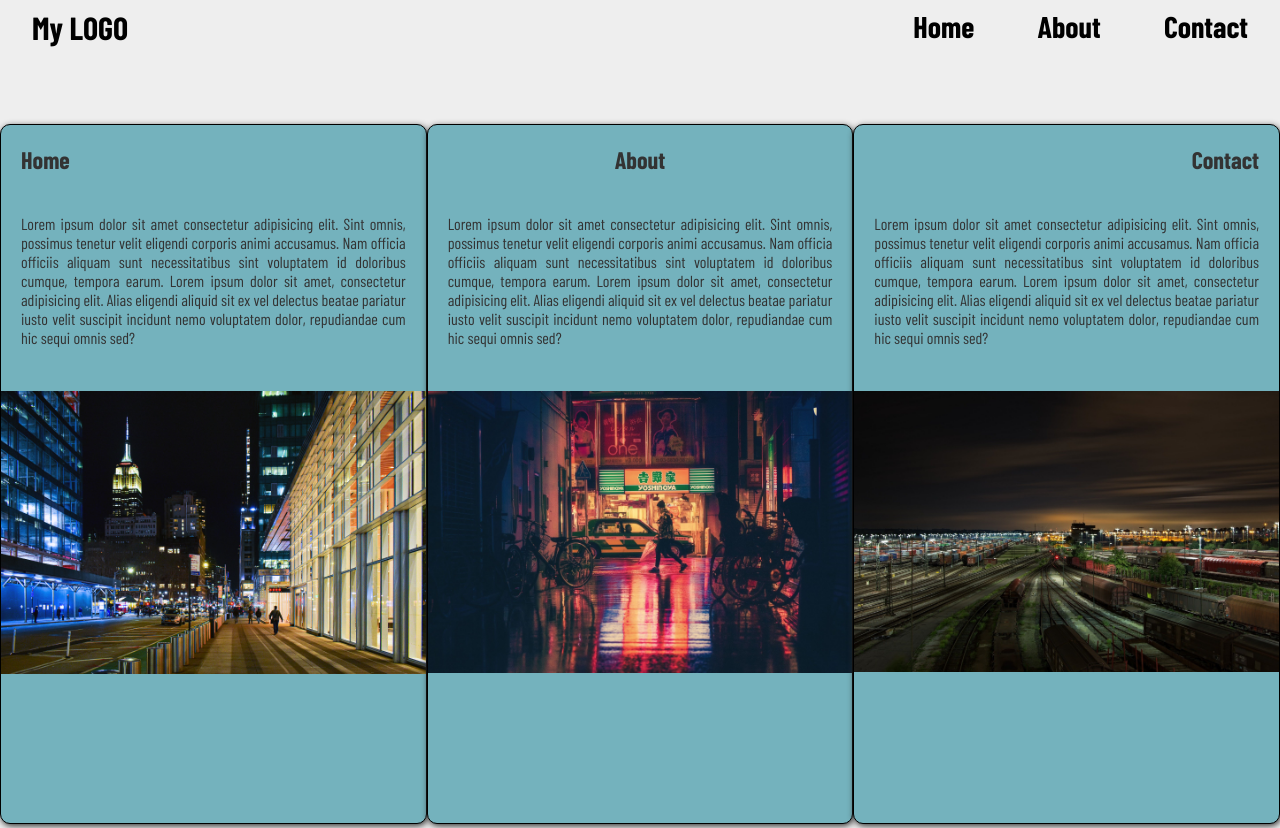
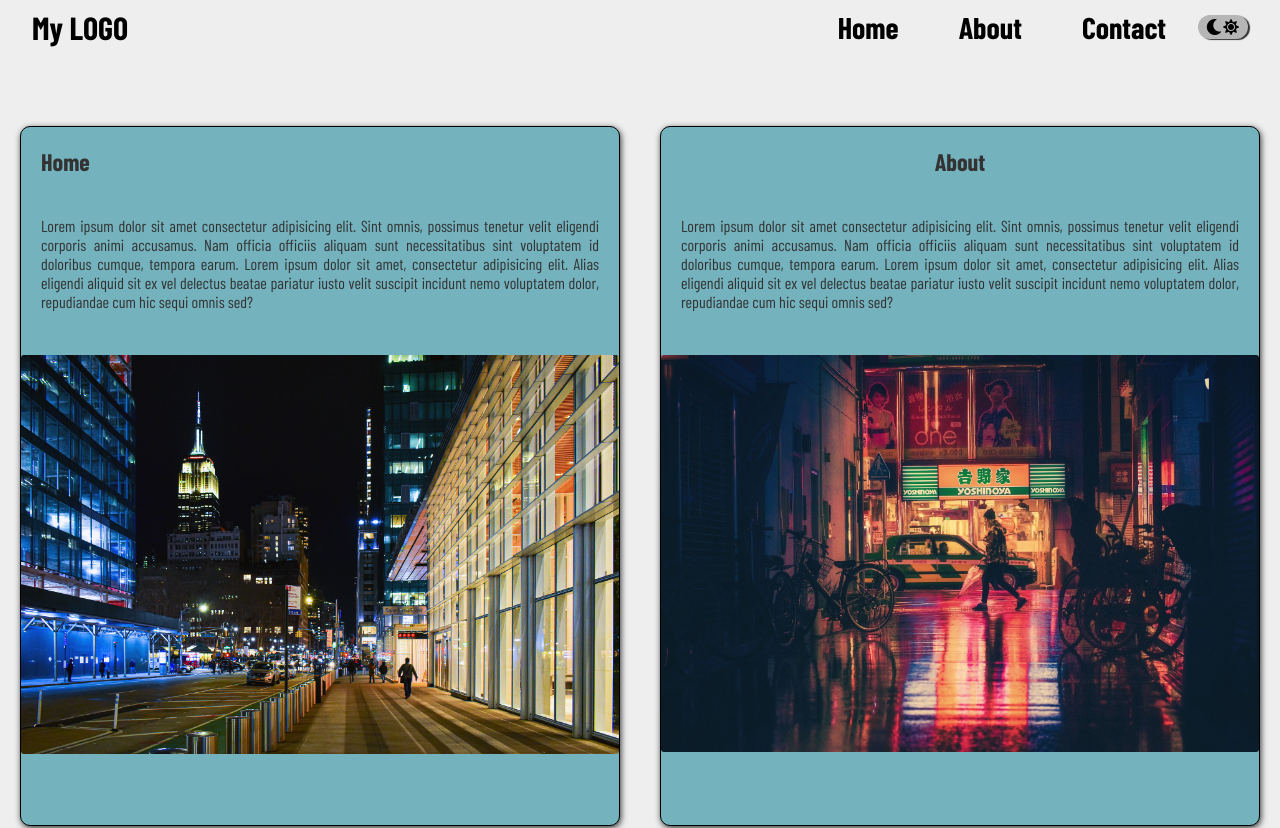
Before and after one commit to Anthonoir576/Projet-04_javaScript, a website: page index.html in a window 1280 px wide. Shown: the top 828 px of the page. Drawn offline with nearby package versions, Linux system fonts and the light colour scheme; a web font is replaced by a local one.

Commit message:
ajout bouton dark-mode sur css

```diff
--- a/index.html
+++ b/index.html
@@ -27,6 +27,14 @@
                 <a href="#">Home</a>
                 <a href="#">About</a>
                 <a href="#">Contact</a>
+                <div class="toggle">
+                    <input type="checkbox" class="checkbox" id="dark-mode" />
+                    <label for="dark-mode" class="label">
+                        <i class="fas fa-moon"></i>
+                        <i class="fas fa-sun"></i>
+                        <div class="ball"></div>
+                    </label>
+                </div>
             </nav>
         </header>
 
--- a/source/sass/main.scss
+++ b/source/sass/main.scss
@@ -19,6 +19,12 @@ html {
 
 }
 
+body {
+
+    transition: 0.2s linear;
+
+}
+
 // ####################### CSS #########################
 
 // HEADER NAVBAR / LOGO
@@ -27,16 +33,17 @@ header {
     display: flex;
     justify-content: space-between;
 
-    margin: 0.5em 2em 0 2em;
+    margin: 0.5em 2em 5em 2em;
 
     & nav {
 
-        text-align: right;
-        margin-bottom: 5em;
+        display: flex;
+        justify-content: baseline;
+        align-items: center;
 
         & a {
 
-            display: inline-block;
+            display: block;
             color: inherit;
             text-decoration: inherit;
 
@@ -53,6 +60,12 @@ header {
             }
         }
 
+        & .toggle {
+
+            margin-left: 2em;
+
+        }
+
     }
 
 }
@@ -63,6 +76,8 @@ main {
     display: flex;
     justify-content: space-around;
     align-items: center;
+
+    flex-wrap: wrap;
 
     & :nth-child(1) {
 
@@ -110,10 +125,14 @@ main {
 
         color: #333;
 
+        margin-bottom: 3em;
+
         & img {
 
             width: 100%;
             height: auto;
+
+            border-radius: 3px;
 
         }
 
@@ -138,7 +157,7 @@ main {
 // FOOTER
 footer {
 
-    margin-top: 5em;
+    margin-top: 2em;
 
     & div {
 
@@ -155,3 +174,32 @@ footer {
 }
 
 // ######################## JS #########################
+
+// Enleve la partie checkbox classique
+.checkbox {
+
+    display: none;
+
+}
+
+.label {
+
+    display: flex;
+    align-items: center;
+    justify-content: space-between;
+
+    height: 24px;
+    width: 50px;
+    padding: 5px 8px;
+    // margin-top: 5px;
+
+    background: rgb(182, 182, 182);
+    border-radius: 50px;
+
+    cursor: pointer;
+
+    transform: scale(1);
+
+    box-shadow: 2px 1px 1px #333;
+
+}
```
Also changed, not shown: source/css/style.css, 1 other file.
